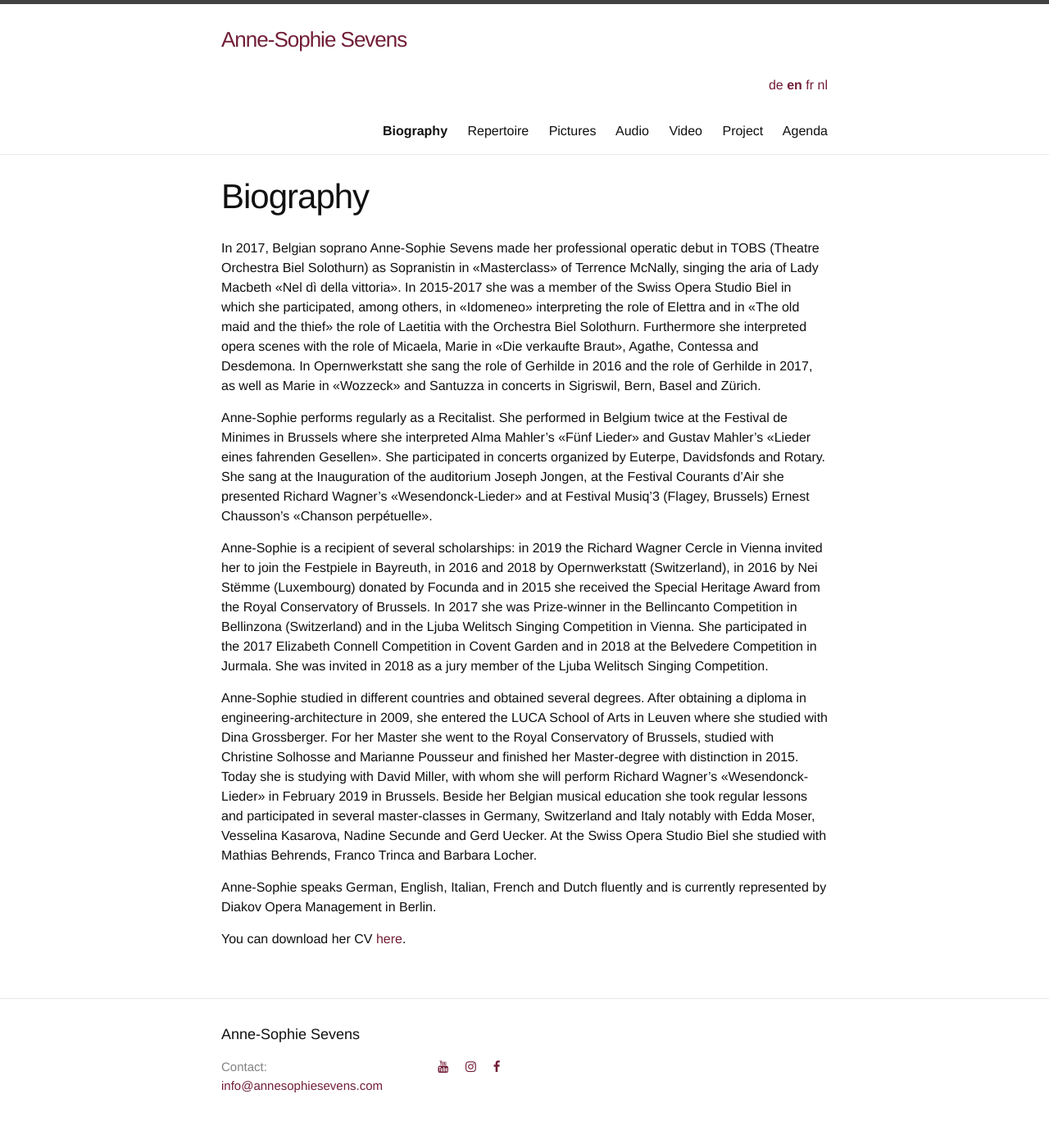
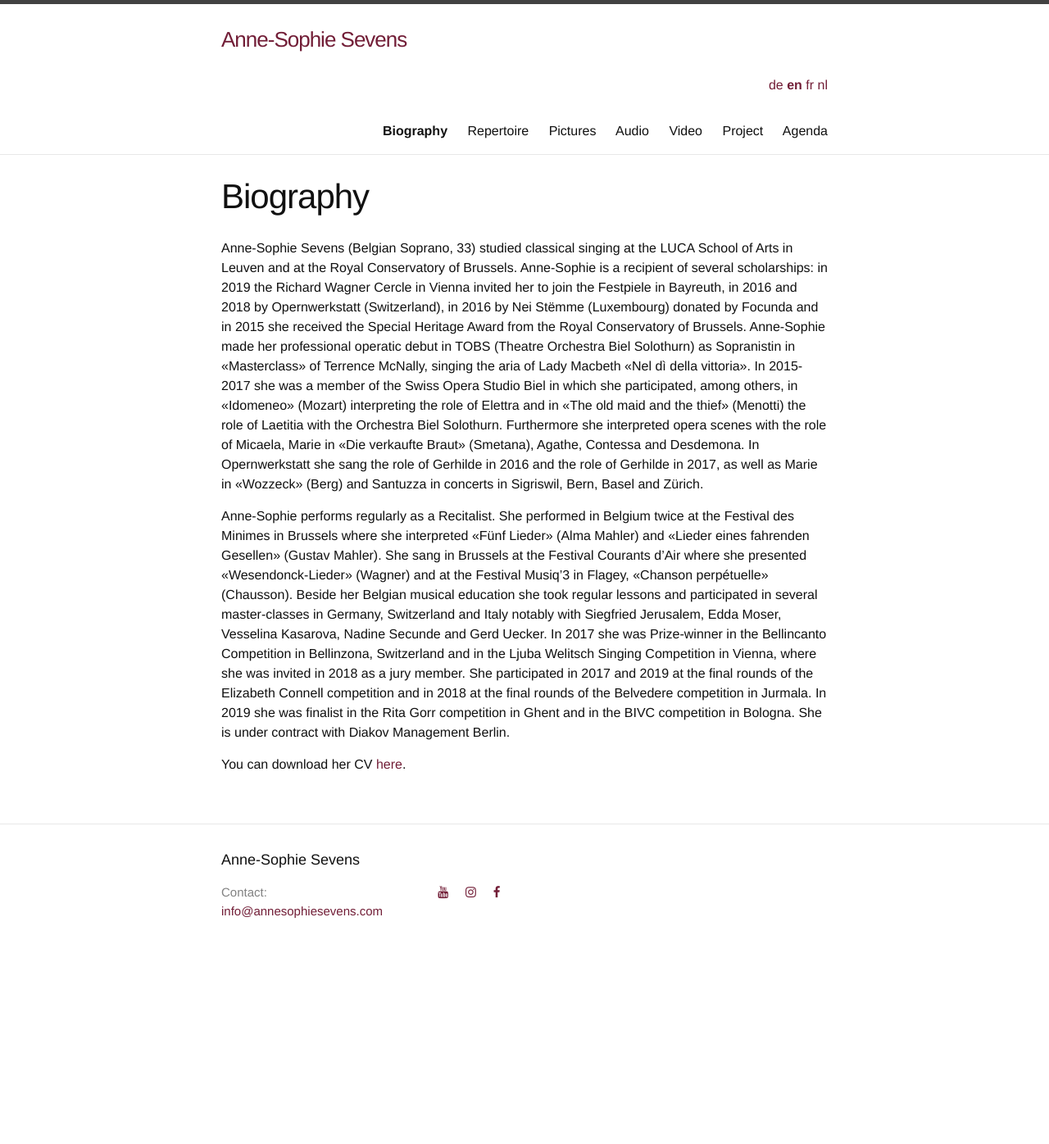
Before and after one commit to annesophie-sevens/annesophie-sevens.github.io, a Jekyll site: the page built from biography-en.md, in a window 1280 px wide. Shown: the whole page at 82% size. Built offline with Jekyll 4.4.1, drawn with Linux system fonts in a browser that asks for light colours; nearby versions of some CDN libraries; after the commit the page ends 1183 px from its top, so only the background shows below that.

Commit message:
Update biography-en.md

```diff
--- a/biography-en.md
+++ b/biography-en.md
@@ -6,15 +6,11 @@ lang: en
 ref: biography
 
 ---
-In 2017, Belgian soprano Anne-Sophie Sevens made her professional operatic debut in TOBS (Theatre Orchestra Biel Solothurn) as Sopranistin in «Masterclass» of Terrence McNally, singing the aria of Lady Macbeth «Nel dì della vittoria». In 2015-2017 she was a member of the Swiss Opera Studio Biel in which she participated, among others, in «Idomeneo» interpreting the role of Elettra and in «The old maid and the thief» the role of Laetitia with the Orchestra Biel Solothurn. Furthermore she interpreted opera scenes with the role of Micaela, Marie in «Die verkaufte Braut», Agathe, Contessa and Desdemona. In Opernwerkstatt she sang the role of Gerhilde in 2016 and the role of Gerhilde in 2017, as well as Marie in «Wozzeck» and Santuzza in concerts in Sigriswil, Bern, Basel and Zürich.
+Anne-Sophie Sevens (Belgian Soprano, 33) studied classical singing at the LUCA School of Arts in Leuven and at the Royal Conservatory of Brussels. Anne-Sophie is a recipient of several scholarships: in 2019 the Richard Wagner Cercle in Vienna invited her to join the Festpiele in Bayreuth, in 2016 and 2018 by Opernwerkstatt (Switzerland), in 2016 by Nei Stëmme (Luxembourg) donated by Focunda and in 2015 she received the Special Heritage Award from the Royal Conservatory of Brussels.
+Anne-Sophie made her professional operatic debut in TOBS (Theatre Orchestra Biel Solothurn) as Sopranistin in «Masterclass» of Terrence McNally, singing the aria of Lady Macbeth «Nel dì della vittoria». In 2015-2017 she was a member of the Swiss Opera Studio Biel in which she participated, among others, in «Idomeneo» (Mozart) interpreting the role of Elettra and in «The old maid and the thief» (Menotti) the role of Laetitia with the Orchestra Biel Solothurn. Furthermore she interpreted opera scenes with the role of Micaela, Marie in «Die verkaufte Braut» (Smetana), Agathe, Contessa and Desdemona. In Opernwerkstatt she sang the role of Gerhilde in 2016 and the role of Gerhilde in 2017, as well as Marie in «Wozzeck» (Berg) and Santuzza in concerts in Sigriswil, Bern, Basel and Zürich.
 
-Anne-Sophie performs regularly as a Recitalist. She performed in Belgium twice at the Festival de Minimes in Brussels where she interpreted Alma Mahler’s «Fünf Lieder» and Gustav Mahler’s «Lieder eines fahrenden Gesellen». She participated in concerts organized by Euterpe, Davidsfonds and Rotary. She sang at the Inauguration of the auditorium Joseph Jongen, at the Festival Courants d’Air she presented Richard Wagner's «Wesendonck-Lieder» and at Festival Musiq’3 (Flagey, Brussels) Ernest Chausson's «Chanson perpétuelle».
-
-Anne-Sophie is a recipient of several scholarships: in 2019 the Richard Wagner Cercle in Vienna invited her to join the Festpiele in Bayreuth, in 2016 and 2018 by Opernwerkstatt (Switzerland), in 2016 by Nei Stëmme (Luxembourg) donated by Focunda and in 2015 she received the Special Heritage Award from the Royal Conservatory of Brussels.
-In 2017 she was Prize-winner in the Bellincanto Competition in Bellinzona (Switzerland) and in the Ljuba Welitsch Singing Competition in Vienna. She participated in the 2017 Elizabeth Connell Competition in Covent Garden and in 2018 at the Belvedere Competition in Jurmala. She was invited in 2018 as a jury member of the Ljuba Welitsch Singing Competition.
-
-Anne-Sophie studied in different countries and obtained several degrees. After obtaining a diploma in engineering-architecture in 2009, she entered the LUCA School of Arts in Leuven where she studied with Dina Grossberger. For her Master she went to the Royal Conservatory of Brussels, studied with Christine Solhosse and Marianne Pousseur and finished her Master-degree with distinction in 2015. Today she is studying with David Miller, with whom she will perform Richard Wagner’s «Wesendonck-Lieder» in February 2019 in Brussels. Beside her Belgian musical education she took regular lessons and participated in several master-classes in Germany, Switzerland and Italy notably with Edda Moser, Vesselina Kasarova, Nadine Secunde and Gerd Uecker. At the Swiss Opera Studio Biel she studied with Mathias Behrends, Franco Trinca and Barbara Locher.
-
-Anne-Sophie speaks German, English, Italian, French and Dutch fluently and is currently represented by Diakov Opera Management in Berlin.
+Anne-Sophie performs regularly as a Recitalist. She performed in Belgium twice at the Festival des Minimes in Brussels where she interpreted «Fünf Lieder» (Alma Mahler) and «Lieder eines fahrenden Gesellen» (Gustav Mahler). She sang in Brussels at the Festival Courants d’Air where she presented «Wesendonck-Lieder» (Wagner) and at the Festival Musiq’3 in Flagey, «Chanson perpétuelle» (Chausson).
+Beside her Belgian musical education she took regular lessons and participated in several master-classes in Germany, Switzerland and Italy notably with Siegfried Jerusalem, Edda Moser, Vesselina Kasarova, Nadine Secunde and Gerd Uecker.
+In 2017 she was Prize-winner in the Bellincanto Competition in Bellinzona, Switzerland and in the Ljuba Welitsch Singing Competition in Vienna, where she was invited in 2018 as a jury member. She participated in 2017 and 2019 at the final rounds of the Elizabeth Connell competition and in 2018 at the final rounds of the Belvedere competition in Jurmala. In 2019 she was finalist in the Rita Gorr competition in Ghent and in the BIVC competition in Bologna. She is under contract with Diakov Management Berlin.
 
 You can download her CV [here]({{ site.baseurl }}/assets/CV.pdf).
```
